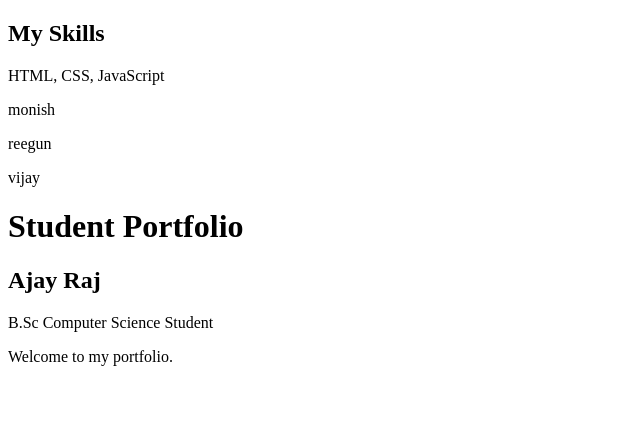
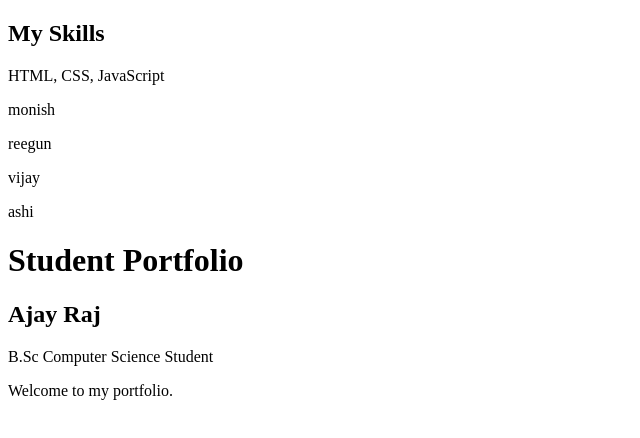
Before and after one commit to vijayashi1107/stud.proj, a plain HTML site: page index.html in a window 1280 px wide. Shown: the whole page, without its empty margins (0-640 px from the left). Drawn offline with Linux system fonts and the light colour scheme.

Commit message:
Update index.html

```diff
--- a/index.html
+++ b/index.html
@@ -9,6 +9,7 @@
     <p>monish</p>
 <p>reegun</p>
 <P>vijay</p>
+<p>ashi</p>
     <h1>Student Portfolio</h1>
     <h2>Ajay Raj</h2>
     <p>B.Sc Computer Science Student</p>
```
